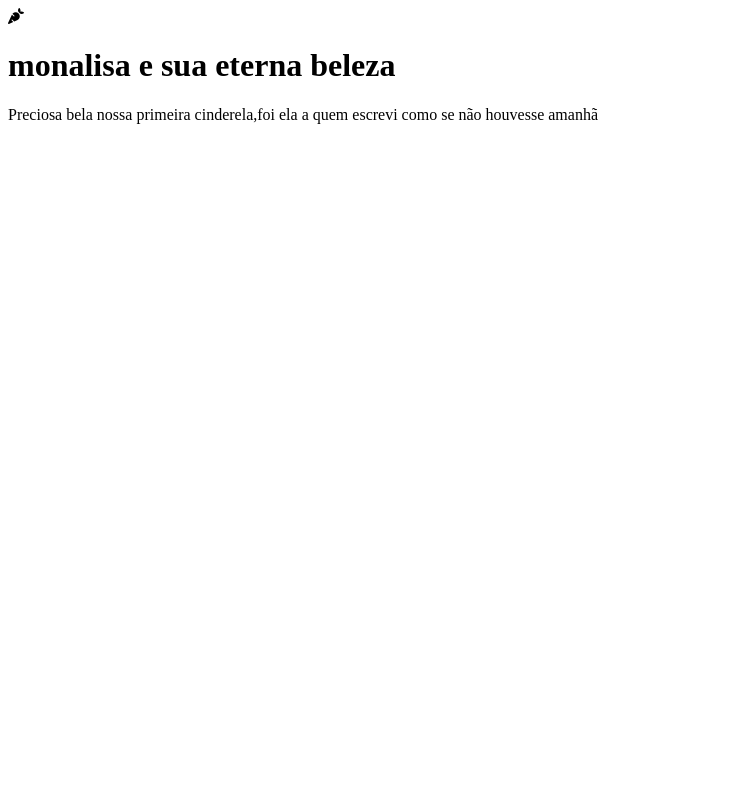
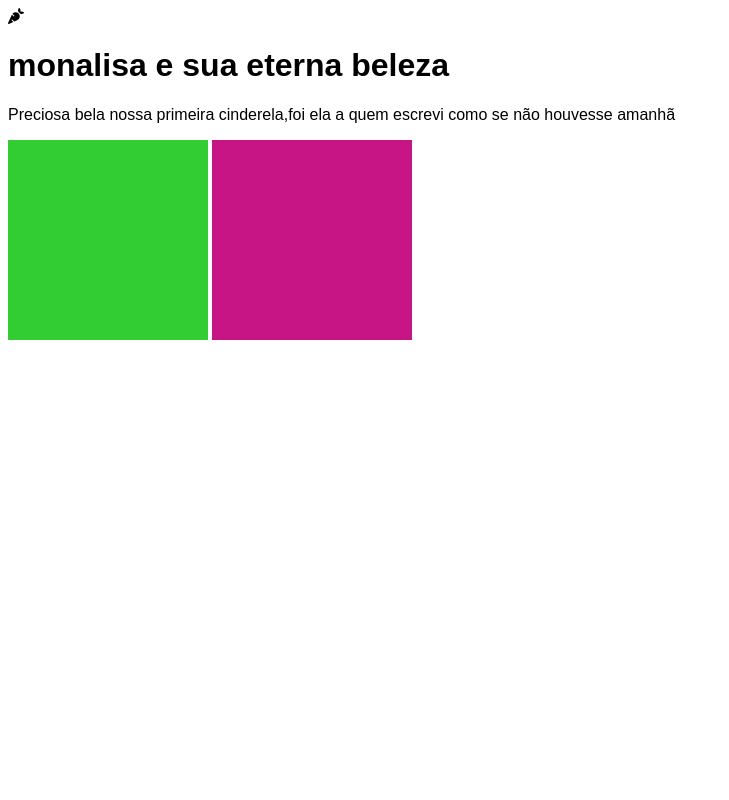
Before and after one commit to mltomacheski/site, a plain HTML site: page index.html in a window 1280 px wide. Shown: the top 800 px of the page, without its empty margins (0-729 px from the left). Drawn offline with Linux system fonts and the light colour scheme; a web font is replaced by a local one.

Commit message:
modificaçao cores css e html

```diff
--- a/css/style.css
+++ b/css/style.css
@@ -1,8 +1,33 @@
 html{
 
-font-family:'dancing script',
- sans serif;
-
-
+  font-family: "Madimi One", sans-serif;
 
 }
+
+#primeira {
+  height:200px;
+  width:200px;
+  background-color:#32CD32;
+  display: inline-block;
+}
+
+#segunda {
+  height:200px;
+  width:200px;
+  background-color:#C71585;
+  display: inline-block;
+}
+
+#terceira{
+height:1000px;
+width:1000px;
+background-color:#FFFFFF;
+
+}
+
+#quarta{
+  height:200px;
+  width:200px;
+  background-color:#1E90FF;
+
+}
--- a/index.html
+++ b/index.html
@@ -4,15 +4,30 @@
     <head>
          <meta charset="UTF-8">
          <title> monalisa</title>
+
+         <link rel="stylesheet" type="text/css" href="css/style.css" />
+
          <link rel="preconnect" href="https://fonts.googleapis.com">
          <link rel="preconnect" href="https://fonts.gstatic.com" crossorigin>
-         <link href="https://fonts.googleapis.com/css2?family=Roboto+Slab:wght@100..900&display=swap" rel="stylesheet">
+         <link href="https://fonts.googleapis.com/css2?family=Madimi+One&display=swap" rel="stylesheet">
+
          <link rel="stylesheet" href="https://cdnjs.cloudflare.com/ajax/libs/font-awesome/6.5.1/css/all.min.css"
           integrity="sha512-DTOQO9RWCH3ppGqcWaEA1BIZOC6xxalwEsw9c2QQeAIftl+Vegovlnee1c9QX4TctnWMn13TZye+giMm8e2LwA==" crossorigin="anonymous" referrerpolicy="no-referrer" />
+
   </head>
   <bory>
       <i class="fa-solid fa-carrot"></i>
       <h1>monalisa e sua eterna beleza</h1>
       <p> Preciosa bela nossa primeira cinderela,foi ela a quem escrevi como se não houvesse amanhã </p>
+
+<div id="primeira">
+</div>
+<div id="segunda">
+</div>
+<div id="terceira">
+</div>
+<div id="quarta">
+</div>
+
   </body>
 </html>
```
